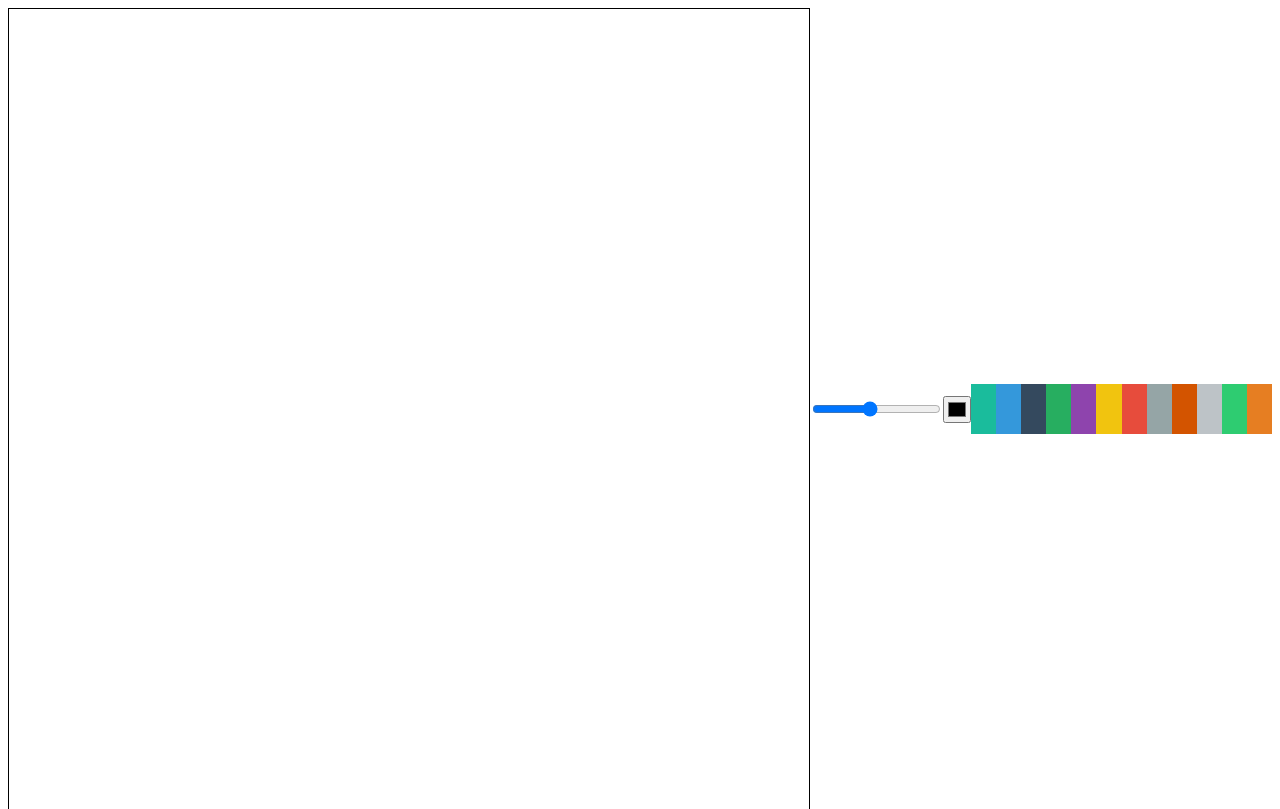
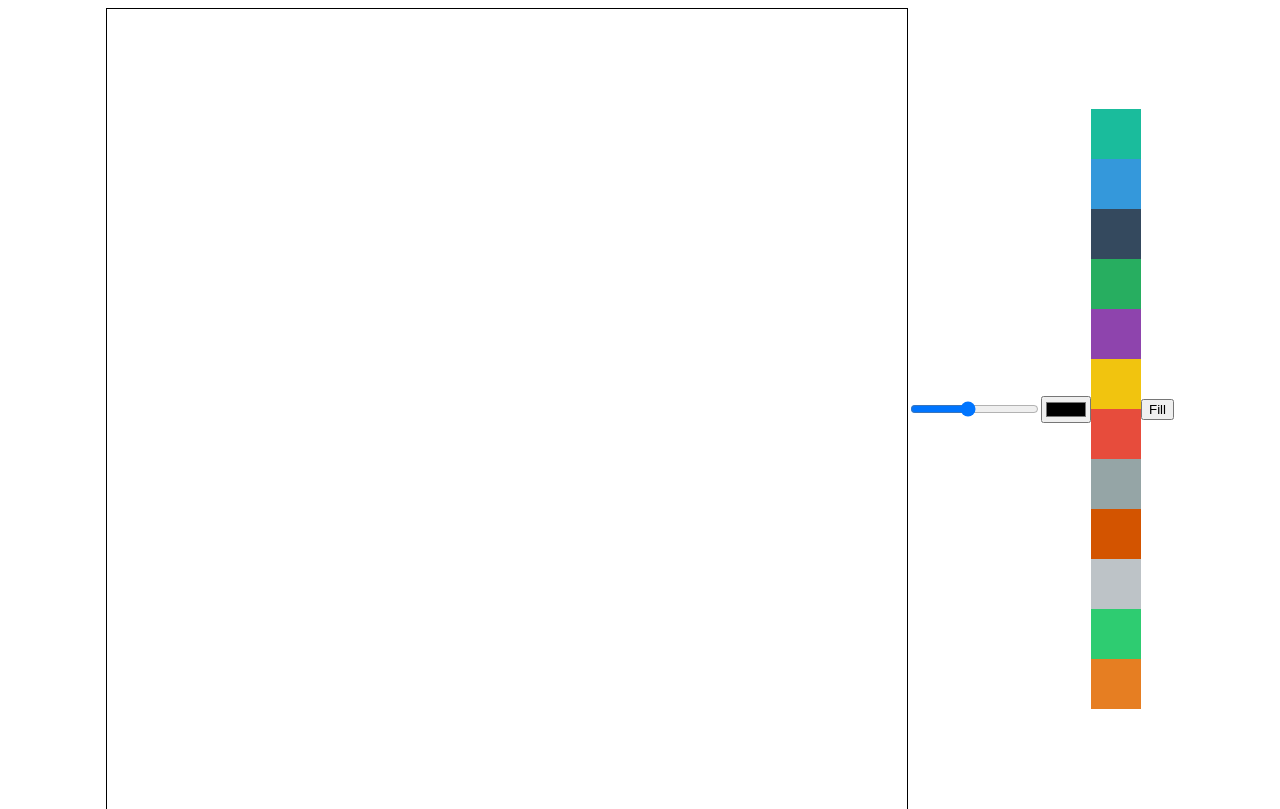
Before and after one commit to bestyjin/MEME-MAKER, a plain HTML site: page index.html in a window 1280 px wide. Shown: the top 809 px of the page. Drawn offline with Linux system fonts and the light colour scheme.

Commit message:
Add Filling

```diff
--- a/app.js
+++ b/app.js
@@ -1,3 +1,4 @@
+const modeBtn = document.getElementById("mode-btn");
 const colorOptions = Array.from(document.getElementsByClassName("color-option"));
 const color = document.getElementById("color");
 const lineWidth = document.getElementById("line-width");
@@ -9,6 +10,8 @@ canvas.height = 800;
 ctx.lineWidth=lineWidth.value;
 
 let isPainting = false;
+let isFilling = false;
+
 function onMove(event) {
     if (isPainting) {
         ctx.lineTo(event.offsetX,event.offsetY);
@@ -41,10 +44,27 @@ function onChangeColor(event){
     colorChange(event.target.value);
 }
 
+function onModeClick() {
+    if (isFilling){
+        isFilling = false;
+        modeBtn.innerText = "Fill";
+    } else {
+        isFilling = true;
+        modeBtn.innerText = "Draw";
+    }
+}
+
+function onCanvasClick() {
+    if (isFilling) {
+        ctx.fillRect(0,0,800,800);
+    }
+}
+
 canvas.addEventListener("mousemove", onMove);
 canvas.addEventListener("mousedown", startPainting);
 canvas.addEventListener("mouseup", cancelPainting);
 canvas.addEventListener("mouseleave", cancelPainting);
+canvas.addEventListener("click", onCanvasClick);
 
 lineWidth.addEventListener("change", onLineWidthChange);
 color.addEventListener("change", onChangeColor);
@@ -55,3 +75,5 @@ function onColorClick(event) {
     color.value = colorValue;
 }
 colorOptions.forEach(color => color.addEventListener("click", onColorClick));
+
+modeBtn.addEventListener("click", onModeClick);
--- a/index.html
+++ b/index.html
@@ -1,29 +1,79 @@
 <!DOCTYPE html>
 <html lang="en">
-<head>
-    <meta charset="UTF-8">
-    <meta http-equiv="X-UA-Compatible" content="IE=edge">
-    <meta name="viewport" content="width=device-width, initial-scale=1.0">
+  <head>
+    <meta charset="UTF-8" />
+    <meta http-equiv="X-UA-Compatible" content="IE=edge" />
+    <meta name="viewport" content="width=device-width, initial-scale=1.0" />
     <title>Meme Maker</title>
-    <link rel="stylesheet" href="style.css">
-</head>
-<body>
+    <link rel="stylesheet" href="style.css" />
+  </head>
+  <body>
     <canvas></canvas>
-    <input type="range" id="line-width" min="1" max="10" step="0.5" value="5">
-    <input type="color" id="color">
-    <div class="color-option" style="background-color: #1abc9c;" data-color="#1abc9c"></div>
-    <div class="color-option" style="background-color: #3498db;" data-color="#3498db"></div>
-    <div class="color-option" style="background-color: #34495e;" data-color="#34495e"></div>
-    <div class="color-option" style="background-color: #27ae60;" data-color="#27ae60"></div>
-    <div class="color-option" style="background-color: #8e44ad;" data-color="#8e44ad"></div>
-    <div class="color-option" style="background-color: #f1c40f;" data-color="#f1c40f"></div>
-    <div class="color-option" style="background-color: #e74c3c;" data-color="#e74c3c"></div>
-    <div class="color-option" style="background-color: #95a5a6;" data-color="#95a5a6"></div>
-    <div class="color-option" style="background-color: #d35400;" data-color="#d35400"></div>
-    <div class="color-option" style="background-color: #bdc3c7;" data-color="#bdc3c7"></div>
-    <div class="color-option" style="background-color: #2ecc71;" data-color="#2ecc71"></div>
-    <div class="color-option" style="background-color: #e67e22;" data-color="#e67e22"></div>
+    <input type="range" id="line-width" min="1" max="10" step="0.5" value="5" />
+    <input type="color" id="color" />
+    <div>
+      <div
+        class="color-option"
+        style="background-color: #1abc9c"
+        data-color="#1abc9c"
+      ></div>
+      <div
+        class="color-option"
+        style="background-color: #3498db"
+        data-color="#3498db"
+      ></div>
+      <div
+        class="color-option"
+        style="background-color: #34495e"
+        data-color="#34495e"
+      ></div>
+      <div
+        class="color-option"
+        style="background-color: #27ae60"
+        data-color="#27ae60"
+      ></div>
+      <div
+        class="color-option"
+        style="background-color: #8e44ad"
+        data-color="#8e44ad"
+      ></div>
+      <div
+        class="color-option"
+        style="background-color: #f1c40f"
+        data-color="#f1c40f"
+      ></div>
+      <div
+        class="color-option"
+        style="background-color: #e74c3c"
+        data-color="#e74c3c"
+      ></div>
+      <div
+        class="color-option"
+        style="background-color: #95a5a6"
+        data-color="#95a5a6"
+      ></div>
+      <div
+        class="color-option"
+        style="background-color: #d35400"
+        data-color="#d35400"
+      ></div>
+      <div
+        class="color-option"
+        style="background-color: #bdc3c7"
+        data-color="#bdc3c7"
+      ></div>
+      <div
+        class="color-option"
+        style="background-color: #2ecc71"
+        data-color="#2ecc71"
+      ></div>
+      <div
+        class="color-option"
+        style="background-color: #e67e22"
+        data-color="#e67e22"
+      ></div>
+    </div>
+    <button id="mode-btn">Fill</button>
     <script src="app.js"></script>
-
-</body>
+  </body>
 </html>
```
